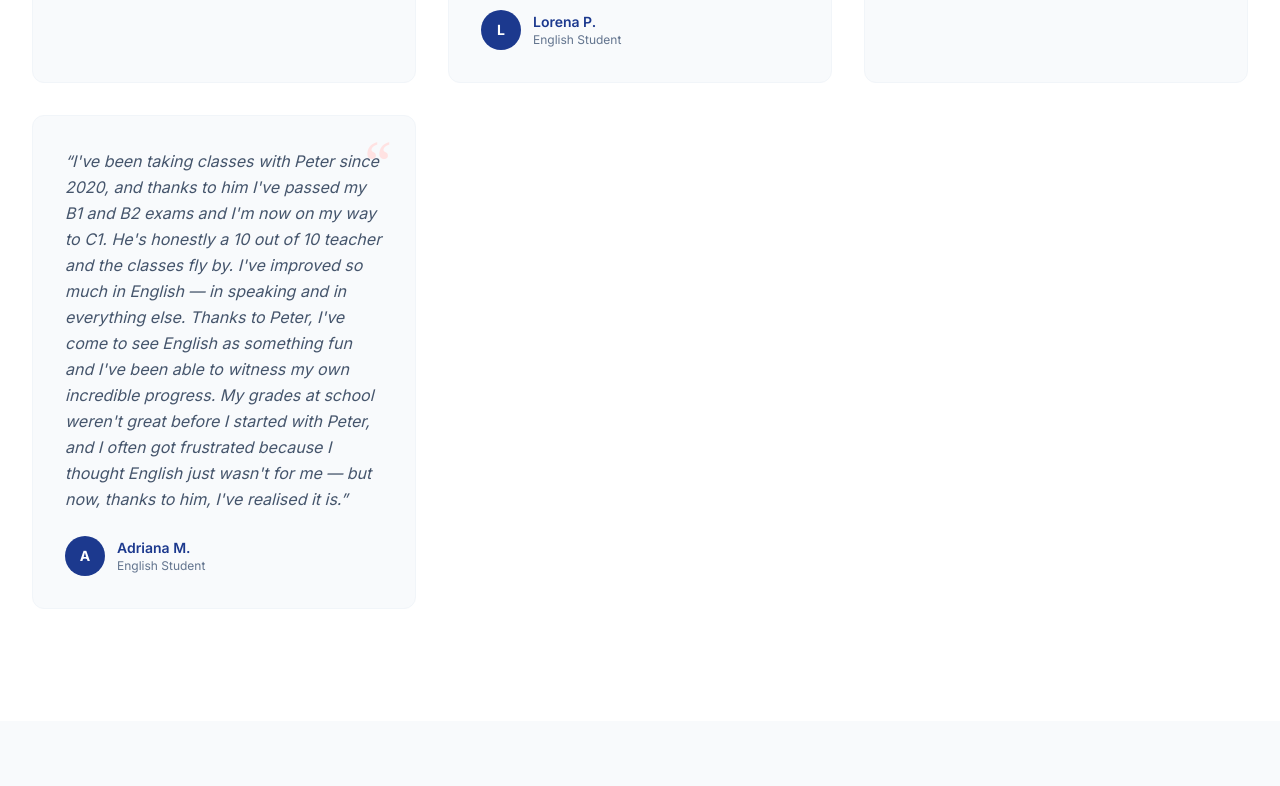
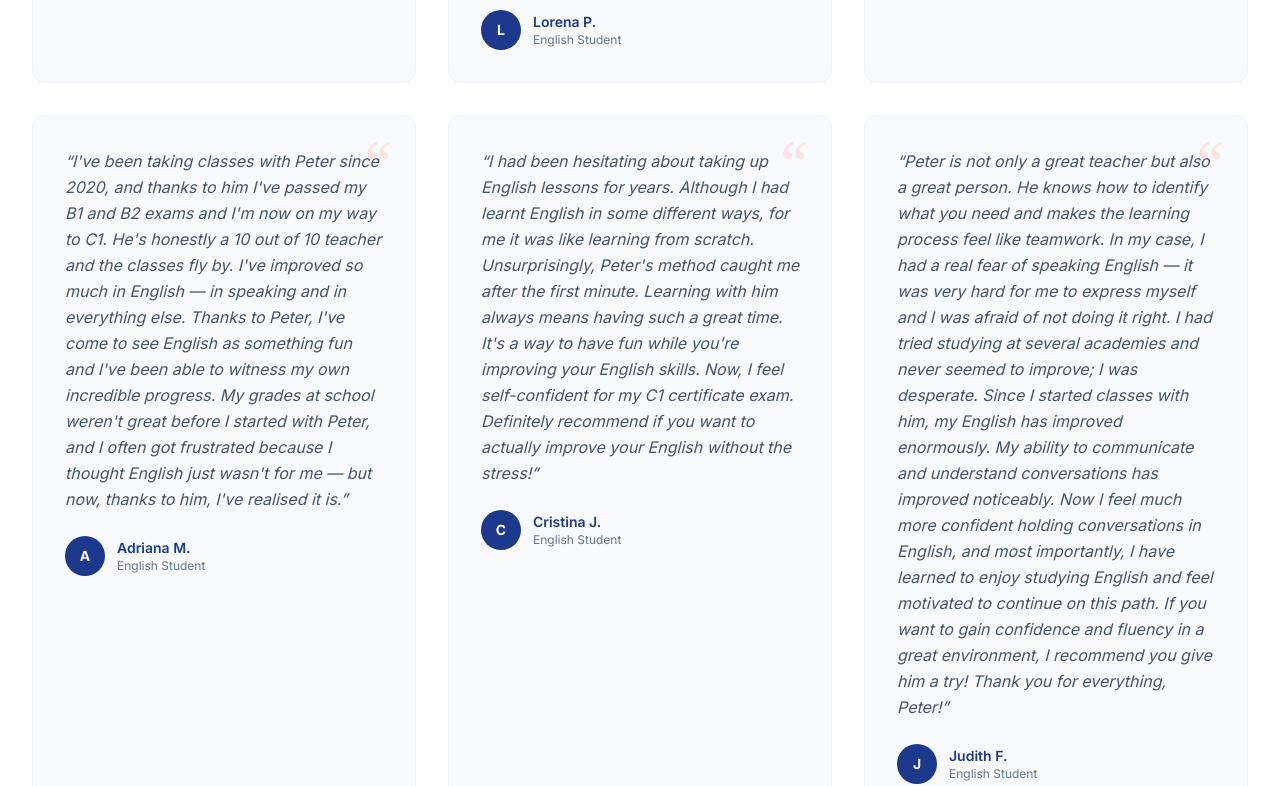
Before and after one commit to peterenglishteacher/peterenglishteacher, a Next.js app: page /en in a window 1280 px wide. Shown: the part 5803-6589 px from the top of the page. Built offline with nearby package versions, Linux system fonts and the light colour scheme; no server answers.

Commit message:
1.4.6 (fix): new testimonials

```diff
--- a/src/content/en.ts
+++ b/src/content/en.ts
@@ -229,6 +229,18 @@ export const en: SiteContent = {
         quote:
           "I've been taking classes with Peter since 2020, and thanks to him I've passed my B1 and B2 exams and I'm now on my way to C1. He's honestly a 10 out of 10 teacher and the classes fly by. I've improved so much in English — in speaking and in everything else. Thanks to Peter, I've come to see English as something fun and I've been able to witness my own incredible progress. My grades at school weren't great before I started with Peter, and I often got frustrated because I thought English just wasn't for me — but now, thanks to him, I've realised it is.",
       },
+      {
+        name: "Cristina J.",
+        role: "English Student",
+        quote:
+          "I had been hesitating about taking up English lessons for years. Although I had learnt English in some different ways, for me it was like learning from scratch. Unsurprisingly, Peter's method caught me after the first minute. Learning with him always means having such a great time. It's a way to have fun while you're improving your English skills. Now, I feel self-confident for my C1 certificate exam. Definitely recommend if you want to actually improve your English without the stress!",
+      },
+      {
+        name: "Judith F.",
+        role: "English Student",
+        quote:
+          "Peter is not only a great teacher but also a great person. He knows how to identify what you need and makes the learning process feel like teamwork. In my case, I had a real fear of speaking English — it was very hard for me to express myself and I was afraid of not doing it right. I had tried studying at several academies and never seemed to improve; I was desperate. Since I started classes with him, my English has improved enormously. My ability to communicate and understand conversations has improved noticeably. Now I feel much more confident holding conversations in English, and most importantly, I have learned to enjoy studying English and feel motivated to continue on this path. If you want to gain confidence and fluency in a great environment, I recommend you give him a try! Thank you for everything, Peter!",
+      },
     ],
   },
   contact: {
--- a/src/content/es.ts
+++ b/src/content/es.ts
@@ -229,6 +229,18 @@ export const es: SiteContent = {
         quote:
           "Llevo dando clases con Peter desde 2020, gracias a él me he sacado el B1, B2 y ahora estoy camino del C1. La verdad es que es un profe de 10 y las clases se pasan volando. He mejorado muchísimo en inglés, tanto en speaking como en todo lo demás. Gracias a Peter he conseguido ver el inglés como algo divertido y he podido ver mi gran progreso. Mis notas en el colegio no eran muy buenas antes de tener a Peter y muchas veces me frustraba porque pensaba que el inglés no era para mí, pero ahora, gracias a él me he dado cuenta de que sí.",
       },
+      {
+        name: "Cristina J.",
+        role: "Alumna de inglés",
+        quote:
+          "Llevaba años dudando en empezar clases de inglés. Aunque había aprendido inglés de distintas maneras, para mí era como empezar desde cero. No es de extrañar que el método de Peter me enganchara desde el primer minuto. Aprender con él siempre significa pasarlo genial. Es una forma de divertirse mientras mejoras tu inglés. Ahora me siento segura de cara a mi examen del certificado C1. ¡Totalmente recomendable si quieres mejorar tu inglés de verdad sin estrés!",
+      },
+      {
+        name: "Judith F.",
+        role: "Alumna de inglés",
+        quote:
+          "Peter no es solo un gran profesor sino también una gran persona. Sabe identificar qué necesitas y logra que el proceso de aprendizaje se sienta como un trabajo en equipo. En mi caso tenía un trauma al hablar inglés, me costaba mucho expresarme y tenía miedo a no hacerlo bien. Había intentado estudiar en varias academias, nunca parecía mejorar y estaba desesperada. Desde que hago clases con él he mejorado con creces mi inglés. Mi capacidad de comunicar y de entender conversaciones han mejorado notablemente. Ahora me siento mucho más segura al mantener conversaciones en inglés y lo más importante es que he aprendido a disfrutar estudiando inglés y a sentirme motivada por seguir este camino. Si quieres coger seguridad y fluidez en un buen ambiente te recomiendo que le des una oportunidad! ¡Gracias por todo, Peter!",
+      },
     ],
   },
   contact: {
```
